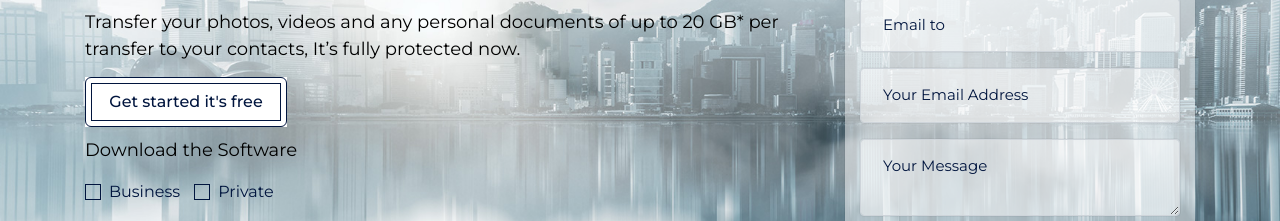
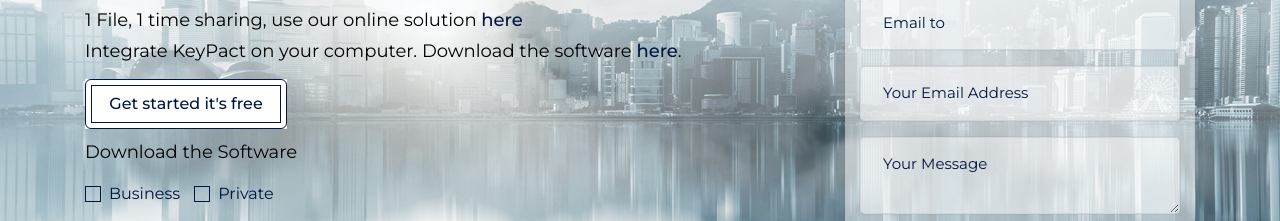
Before and after one commit to ManasiRoy/KeyPact, a plain HTML site: page index.html in a window 1280 px wide. Shown: the part 294-515 px from the top of the page. Drawn offline with Linux system fonts and the light colour scheme.

Commit message:
changes by client

```diff
--- a/index.html
+++ b/index.html
@@ -100,10 +100,12 @@
                         <div class="left-key">
                             <h1>Send <span>Large</span> files
                                 it's <span>Fast</span>, easy and full <span>Encrypted</span></h1>
+                            <p class="hdr-secondary mb-1">
+                                1 File, 1 time sharing, use our online solution <a href="javascript:void(0);">here</a>
+                            </p>
                             <p class="hdr-secondary">
-                                Transfer your photos, videos and any personal documents of up to 20 GB* per transfer to
-                                your contacts, It’s fully
-                                protected now.
+                                Integrate KeyPact on your computer. Download the software <a
+                                    href="javascript:void(0);">here</a>.
                             </p>
                             <div class="button-group">
                                 <button class="btn btn-white">Get started it's free</button>
--- a/lib/scss/style.scss
+++ b/lib/scss/style.scss
@@ -106,6 +106,13 @@ p {
     font-size: 18px;
     color: $black;
     margin-bottom: 20px;
+    a {
+      color: $color1;
+      font-weight: 500;
+      &:hover {
+        text-decoration: none;
+      }
+    }
   }
 
   .button-group {
@@ -211,15 +218,15 @@ p {
   border: 1px solid $color1;
 }
 
-.custom-control-input:focus~.custom-control-label::before {
+.custom-control-input:focus ~ .custom-control-label::before {
   box-shadow: none;
 }
 
-.custom-control-input:active~.custom-control-label::before {
+.custom-control-input:active ~ .custom-control-label::before {
   background-color: transparent;
 }
 
-.custom-checkbox .custom-control-input:checked~.custom-control-label::after {
+.custom-checkbox .custom-control-input:checked ~ .custom-control-label::after {
   background-color: $color1;
 }
 
```
Also changed, not shown: lib/css/style.css.
